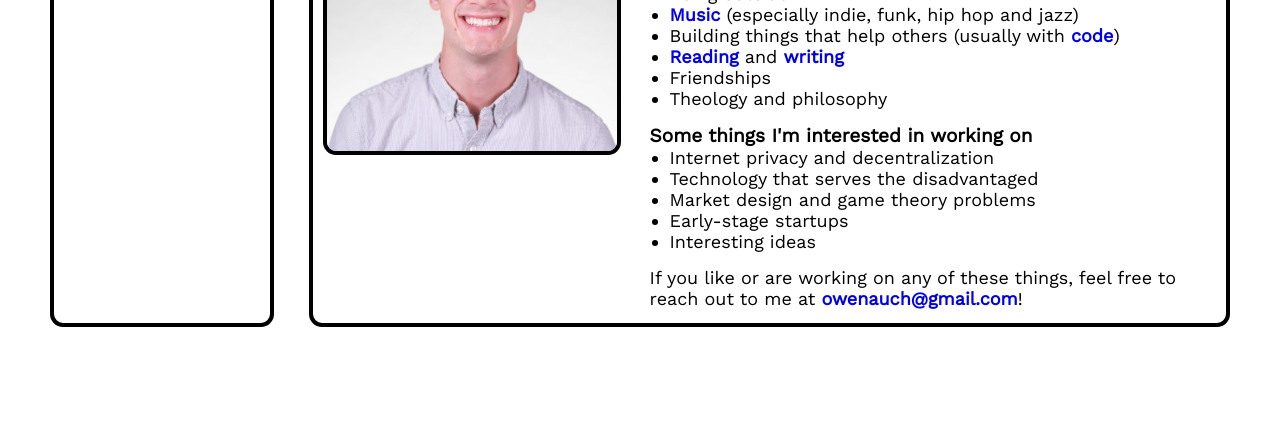
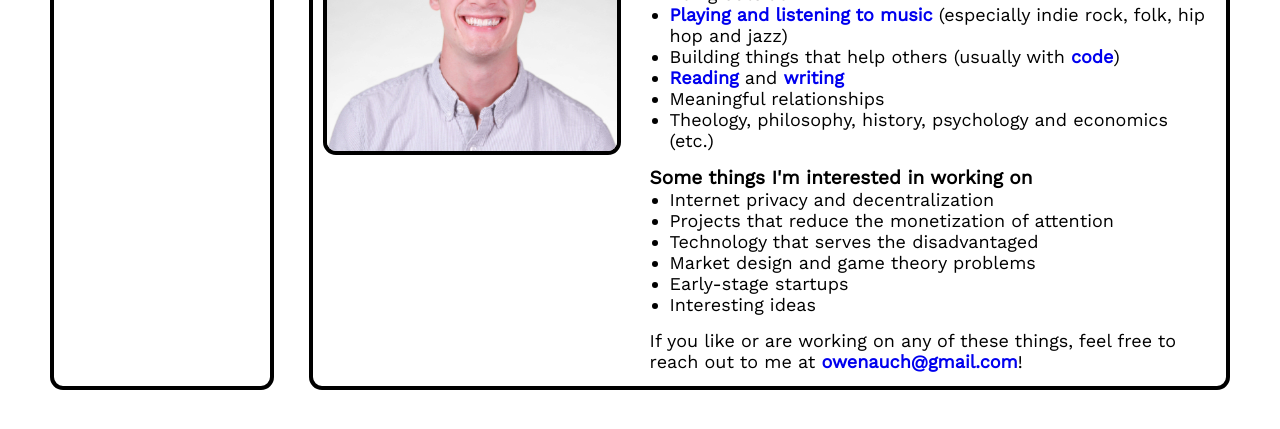
Before and after one commit to owenauch/personal-website, a Gatsby site: page /about in a window 1280 px wide. Shown: the part 207-636 px from the top of the page. Built offline with nearby package versions, Linux system fonts and the light colour scheme; Gatsby itself is replaced by a stand-in of ours.

Commit message:
tweak about page

```diff
--- a/src/components/about_content.tsx
+++ b/src/components/about_content.tsx
@@ -21,9 +21,9 @@ const AboutContent: React.FC = () => (
         <li>Being outside</li>
         <li>
           <Link to="https://open.spotify.com/user/1222073?si=TRlnYRvkStab6VtJWN7J8w">
-            Music
+            Playing and listening to music
           </Link>{" "}
-          (especially indie, funk, hip hop and jazz)
+          (especially indie rock, folk, hip hop and jazz)
         </li>
         <li>
           Building things that help others (usually with{" "}
@@ -35,14 +35,15 @@ const AboutContent: React.FC = () => (
           </Link>{" "}
           and <Link to="/writing/">writing</Link>
         </li>
-        <li>Friendships</li>
-        <li>Theology and philosophy</li>
+        <li>Meaningful relationships</li>
+        <li>Theology, philosophy, history, psychology and economics (etc.)</li>
       </ul>
       <p className="AboutContent-thingsILike">
         Some things I'm interested in working on
       </p>
       <ul>
         <li>Internet privacy and decentralization</li>
+        <li>Projects that reduce the monetization of attention</li>
         <li>Technology that serves the disadvantaged</li>
         <li>Market design and game theory problems</li>
         <li>Early-stage startups</li>
```
